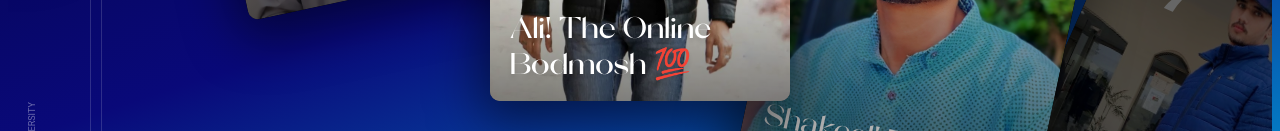
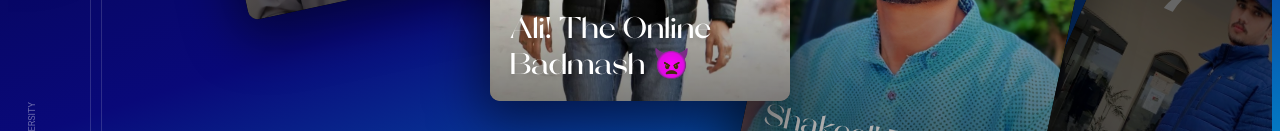
Before and after one commit to uzairhassan375/Album, a plain HTML site: page index.html in a window 1280 px wide. Shown: the part 507-638 px from the top of the page. Drawn offline with Linux system fonts and the light colour scheme.

Commit message:
Update index.html

```diff
--- a/index.html
+++ b/index.html
@@ -42,7 +42,7 @@
 
           <div class="carousel-item">
             <div class="carousel-box">
-              <div class="title">Ali! The Online Bodmosh 💯</div>
+              <div class="title">Ali! The Online Badmash 👿</div>
               <div class="num">05</div>
               <img src="./5.jpg" />
             </div>
```
